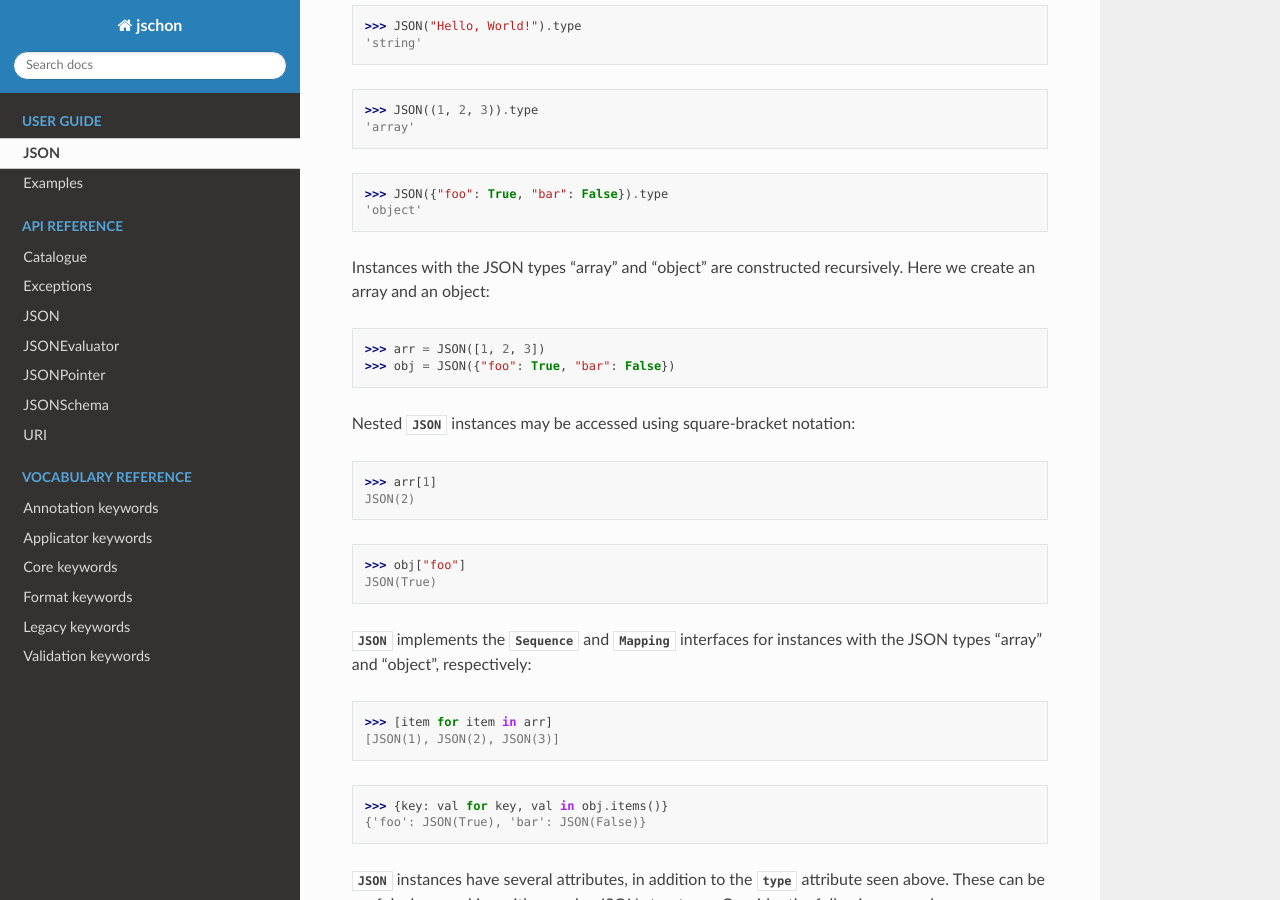
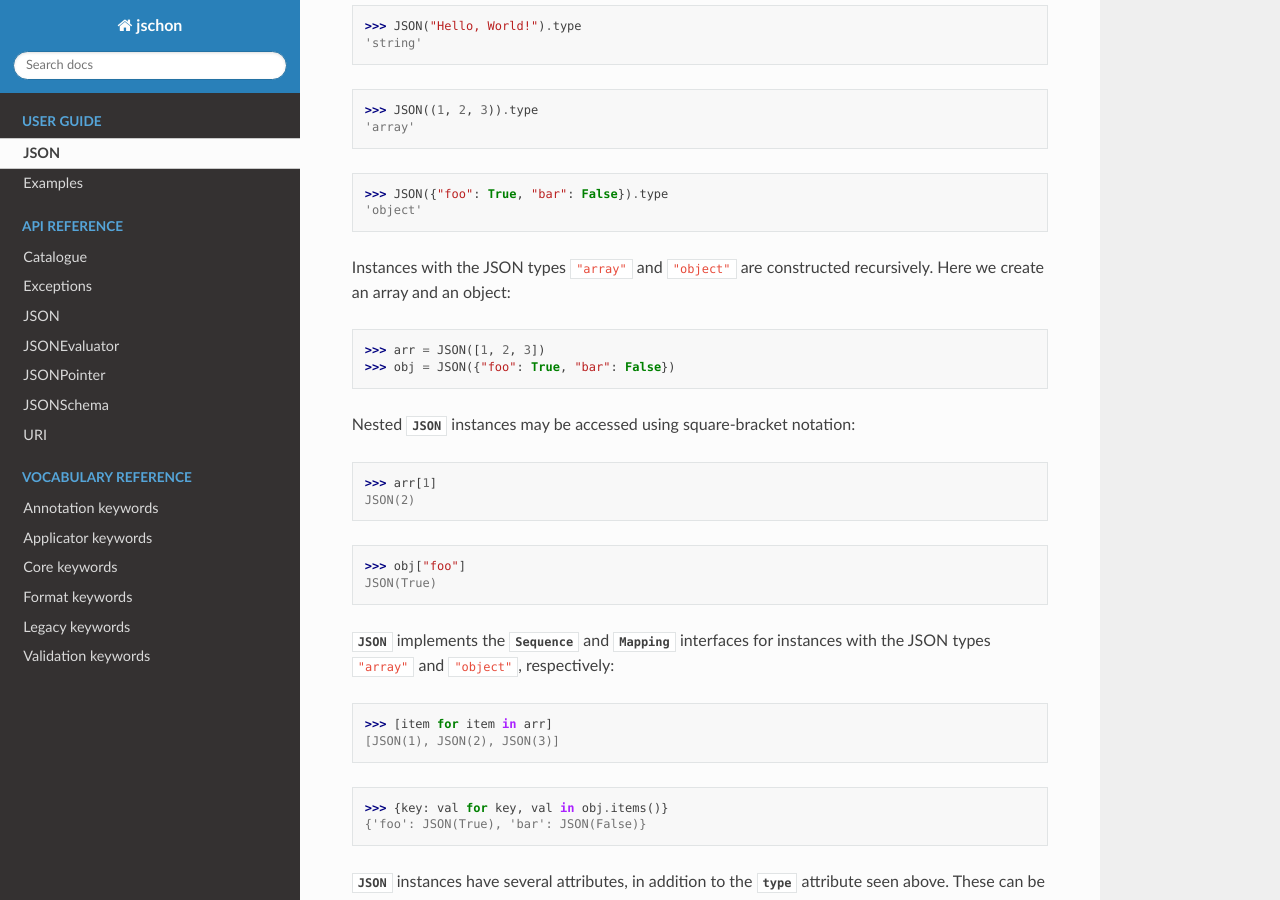
Before and after one commit to marksparkza/jschon, a Sphinx documentation site: the page built from docs/usage/json.rst, in a window 1280 px wide and 900 px high, scrolled down 645 px. Built offline with Sphinx 7.4.7 and the Read the Docs theme 2.0.0, drawn with Linux system fonts in a browser that asks for light colours; some of the changed text lies outside the part shown.

Commit message:
Mark string constants as literals

```diff
--- a/docs/usage/json.rst
+++ b/docs/usage/json.rst
@@ -29,7 +29,7 @@ of each. We begin by importing the :class:`~jschon.json.JSON` class:
 >>> JSON({"foo": True, "bar": False}).type
 'object'
 
-Instances with the JSON types "array" and "object" are constructed
+Instances with the JSON types ``"array"`` and ``"object"`` are constructed
 recursively. Here we create an array and an object:
 
 >>> arr = JSON([1, 2, 3])
@@ -45,7 +45,7 @@ JSON(2)
 JSON(True)
 
 :class:`~jschon.json.JSON` implements the :class:`Sequence` and :class:`Mapping`
-interfaces for instances with the JSON types "array" and "object", respectively:
+interfaces for instances with the JSON types ``"array"`` and ``"object"``, respectively:
 
 >>> [item for item in arr]
 [JSON(1), JSON(2), JSON(3)]
@@ -96,12 +96,12 @@ Notice that, although an array item's sequential index is an integer, its
 >>> document["1b"][1].key
 '1'
 
-The :attr:`~jschon.json.JSON.value` of an "object" node is a :obj:`dict[str, JSON]`:
+The :attr:`~jschon.json.JSON.value` of an ``"object"`` node is a :obj:`dict[str, JSON]`:
 
 >>> document["1a"].value
 {'2a': JSON('foo'), '2b': JSON('bar')}
 
-The :attr:`~jschon.json.JSON.value` of an "array" node is a :obj:`list[JSON]`:
+The :attr:`~jschon.json.JSON.value` of an ``"array"`` node is a :obj:`list[JSON]`:
 
 >>> document["1b"].value
 [JSON({'3a': 'baz'}), JSON({'3b': 'quux'})]
@@ -155,7 +155,7 @@ JSON({'1': 'spam', '2': 'eggs'})
 
 Finally, a word on floating point numbers:
 
-To ensure reliable operation of the JSON Schema "multipleOf" keyword, :class:`float`
+To ensure reliable operation of the JSON Schema ``"multipleOf"`` keyword, :class:`float`
 values are converted to :class:`decimal.Decimal` by the :class:`~jschon.json.JSON`
 constructor, and parsed as :class:`decimal.Decimal` during deserialization:
 
```
Also changed, not shown: 1 other file.
